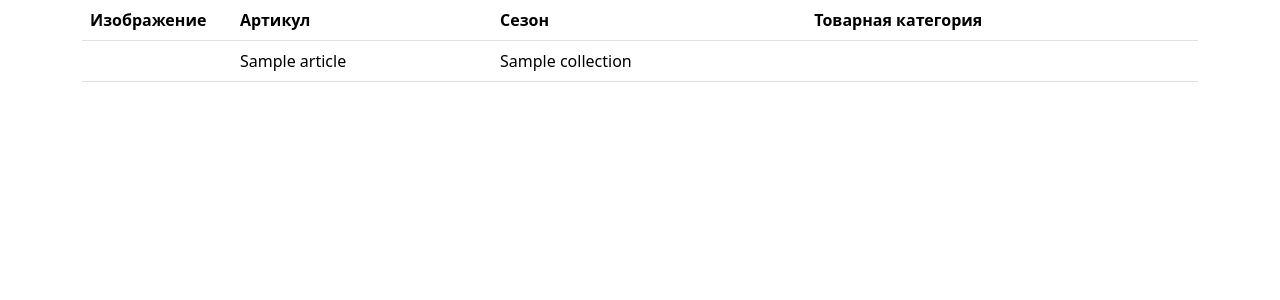
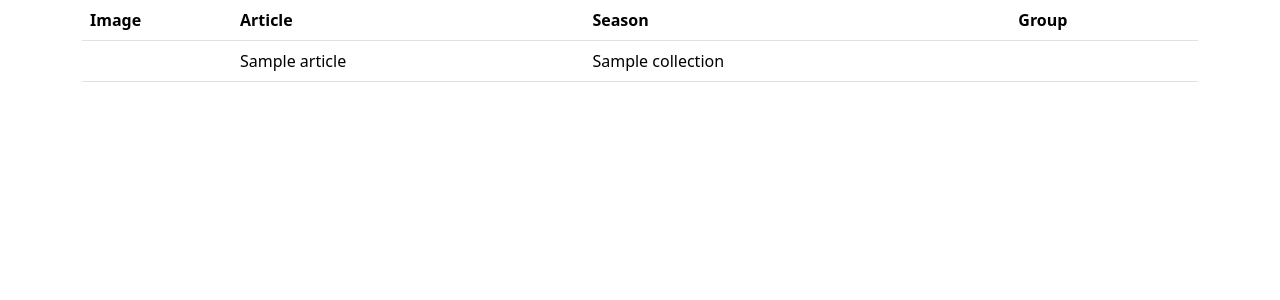
Before and after one commit to Zumik3/pictures, a Flask app: template templates/index.html in a window 1280 px wide. Shown: the top 300 px of the page. Run offline with Flask 2, Linux system fonts and the light colour scheme; the template is opened without the code that fills it: most values are stand-ins (such as "Sample title", 1, 10 or a date in 2020); parts of the project's set-up code (start-up, migrations or seed data) failed here and were passed over; some libraries are stand-ins or nearby versions.

Commit message:
refactoring for english titles

```diff
--- a/templates/index.html
+++ b/templates/index.html
@@ -21,10 +21,10 @@
     <table class="table table-hover">
         <thead>
         <tr>
-            <th scope="col" class="align-middle">Изображение</th>
-            <th scope="col" class="align-middle">Артикул</th>
-            <th scope="col" class="align-middle">Сезон</th>
-            <th scope="col" class="align-middle">Товарная категория</th>
+            <th scope="col" class="align-middle">Image</th>
+            <th scope="col" class="align-middle">Article</th>
+            <th scope="col" class="align-middle">Season</th>
+            <th scope="col" class="align-middle">Group</th>
         </tr>
         </thead>
         <tbody>
```
